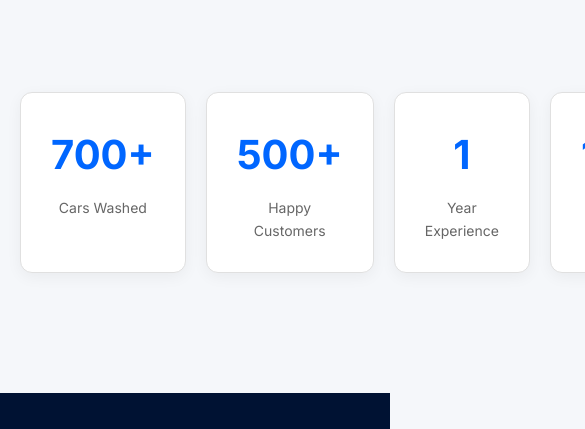
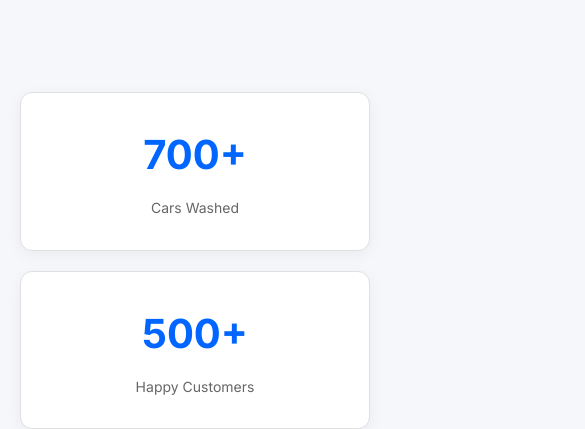
Before and after one commit to asteeve125-a11y/Urban-Shine, a website: page about.html in a window 390 px wide. Shown: the part 1234-1663 px from the top of the page, 585 px wide, since content can reach past the window. Drawn offline with Linux system fonts and the light colour scheme.

Commit message:
Fixed inline grid styles overriding media queries

```diff
--- a/about.html
+++ b/about.html
@@ -63,7 +63,7 @@
             </div>
         </div>
 
-        <div style="display: grid; grid-template-columns: repeat(4, 1fr); gap: 20px; margin-bottom: 80px;">
+        <div class="stats-grid" style="margin-bottom: 80px;">
             <div style="background: var(--white); padding: 30px; text-align: center; border-radius: 12px; box-shadow: 0 4px 15px rgba(0,0,0,0.05); border: 1px solid var(--border);">
                 <h2 style="font-size: 40px; color: var(--primary); margin-bottom: 10px;">700+</h2>
                 <p style="color: var(--text-muted); font-size: 14px;">Cars Washed</p>
--- a/style.css
+++ b/style.css
@@ -821,6 +821,12 @@ footer {
     margin: auto;
 }
 
+.stats-grid {
+    display: grid;
+    grid-template-columns: repeat(4, 1fr);
+    gap: 20px;
+}
+
 /* =========================
    RESPONSIVE
 ========================= */
@@ -847,6 +853,7 @@ footer {
     }
 }
 @media (max-width: 991px) {
+    .stats-grid { grid-template-columns: repeat(2, 1fr); }
     .navbar { padding: 15px 30px; }
     .logo img { height: 80px; }
     .nav-links { display: none; }
@@ -867,6 +874,7 @@ footer {
     .page-header { padding: 160px 30px 40px; }
 }
 @media (max-width: 768px) {
+    .stats-grid { grid-template-columns: 1fr; }
     .navbar { padding: 15px 20px; }
     .logo img { height: 60px; }
     .hero { padding: 100px 20px 80px; }
```
Also changed, not shown: monthly-packages.html (+1 -1 lines), services.html (+1 -1 lines).
